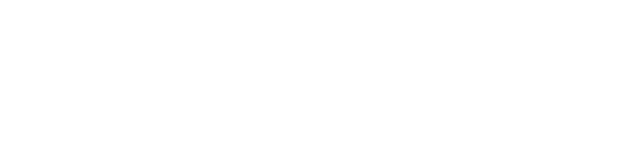
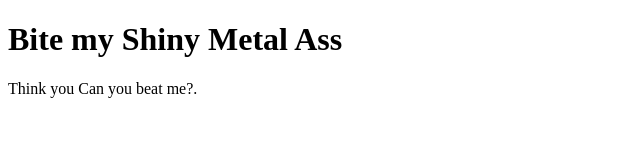
Before and after one commit to Jade808/canyoubeatbender, a plain HTML site: page index.html in a window 1280 px wide. Shown: the whole page, without its empty margins (0-640 px from the left). Drawn offline with Linux system fonts and the light colour scheme.

Commit message:
Update index.html

```diff
--- a/index.html
+++ b/index.html
@@ -1,12 +1,9 @@
 <!DOCTYPE html>
 <html>
-<head>
-  <title>BITE MY SHINY METAL ASS</title>
-</head>
 <body>
-  <script>
- 	// Your JavaScript goes here!
-    console.log("Hello, World!")
-  </script>
+
+<h1>Bite my Shiny Metal Ass</h1>
+<p>Think you Can you beat me?.</p>
+
 </body>
 </html>
```
